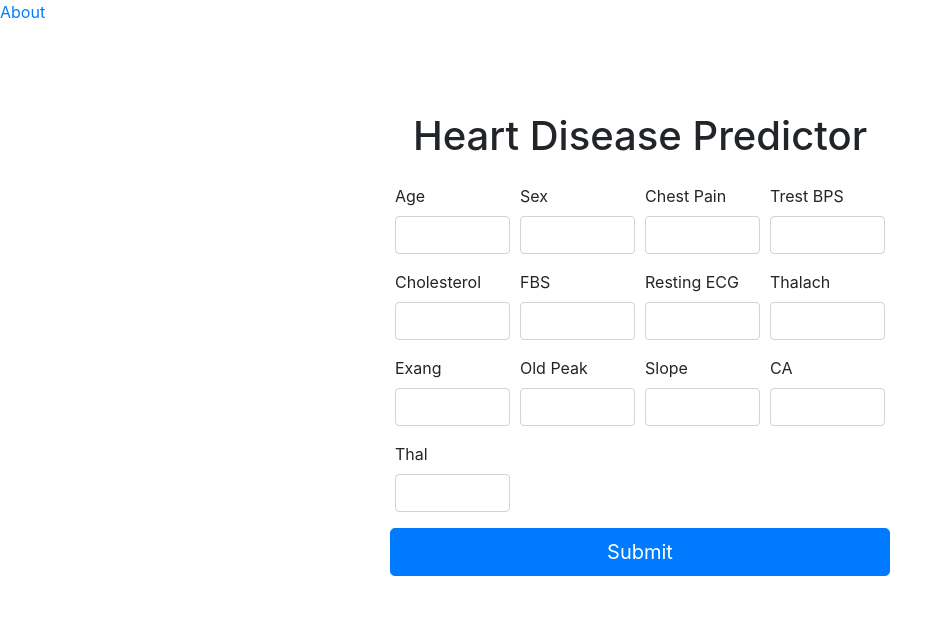
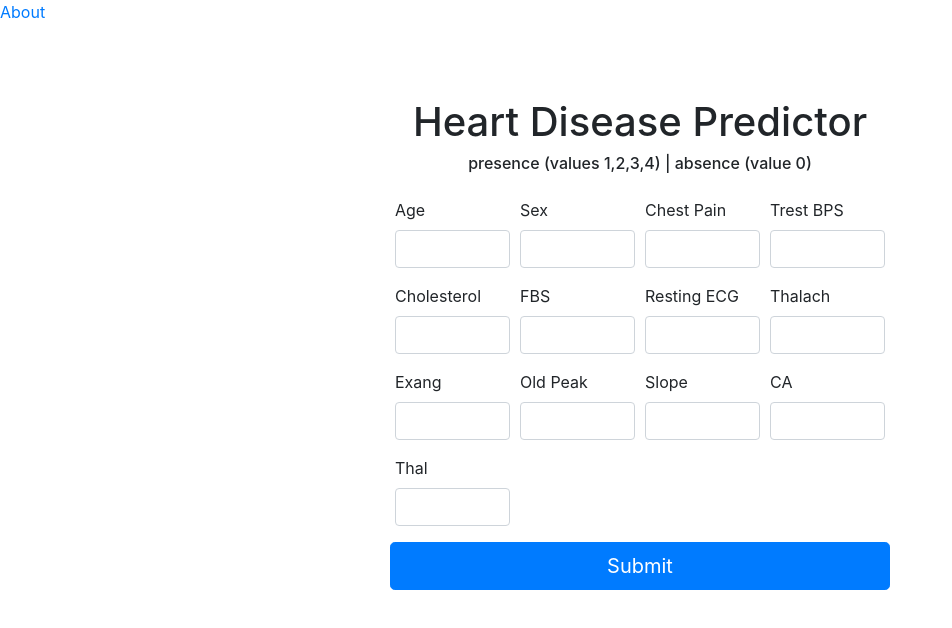
Before and after one commit to itzomen/Heart-Disease-Predictor, a Vue app in the folder vue/heart/: page / in a window 1280 px wide. Shown: the top 628 px of the page, without its empty margins (0-952 px from the left). Built offline with nearby package versions, Linux system fonts and the light colour scheme.

Commit message:
edited Prediction.vue

```diff
--- a/vue/heart/src/views/Prediction.vue
+++ b/vue/heart/src/views/Prediction.vue
@@ -1,8 +1,9 @@
 <template>
   <div class="d-flex flex-column justify-content-center align-items-center" style="height: 80vh">
-    <div class="p-2">
-      <h1 v-if="!APIResult.length">Heart Disease Predictor</h1>
-      <h1 v-else style="font-size:4rem">{{ APIResult }}</h1>
+    <div class="p-2" style="text-align:center">
+      <h1>Heart Disease Predictor</h1>
+      <h1 v-if="APIResult.length != []" style="font-size:4rem;">{{ APIResult }}</h1>
+      <h6>presence (values 1,2,3,4) | absence (value 0)</h6>
     </div>
     <div class="p-2">
         <form @submit.prevent>
```
